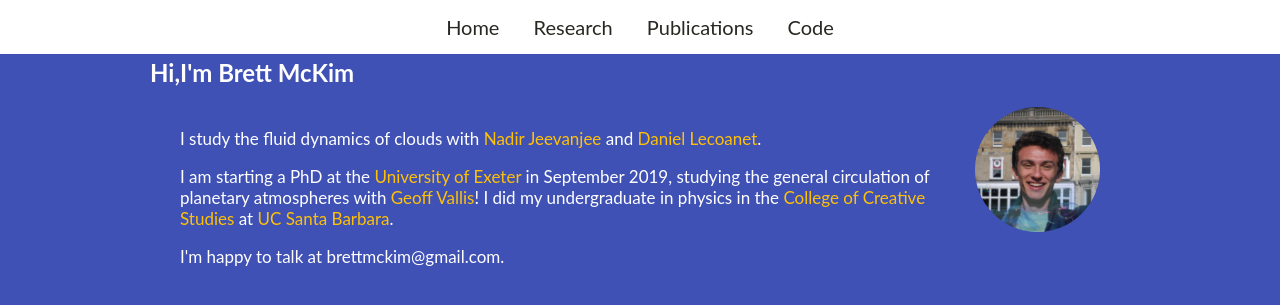
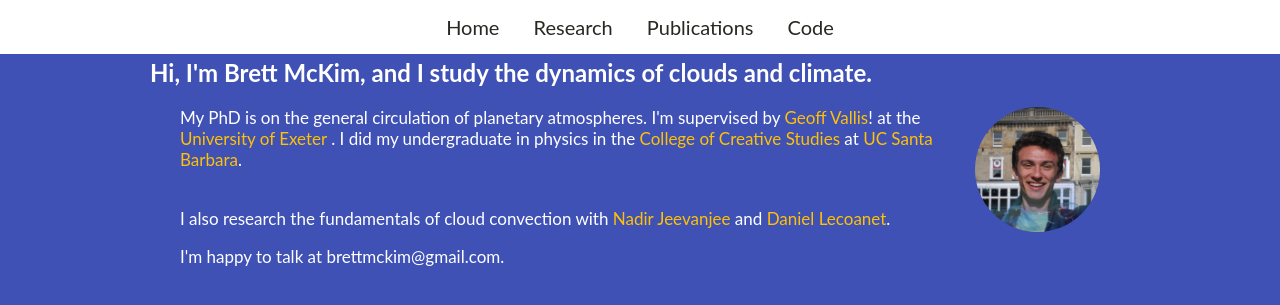
Before and after one commit to mckimb/mckimb.github.io, a Jekyll site: the page built from index.html, in a window 1280 px wide. Shown: the top 305 px of the page. Built offline with Jekyll 4.4.1, drawn with Linux system fonts in a browser that asks for light colours.

Commit message:
Update index.html

```diff
--- a/index.html
+++ b/index.html
@@ -8,13 +8,12 @@ img {
 }
 </style>
 <p><br></p>
-<h2>Hi,I'm Brett McKim</h2>
+<h2>Hi, I'm Brett McKim, and I study the dynamics of clouds and climate.</h2>
 <div class="blurb">
 	<img src="\bubbles_brett_crop.jpeg" alt="Brett Photo" class="wrap" style="width:125px;height:125px;">
-	<p><br>I study the fluid dynamics of clouds with <a href="http://nadirjeevanjee.com/"> Nadir Jeevanjee</a> and <a href="https://www.princeton.edu/~lecoanet/">Daniel Lecoanet</a>. </p>
 
-	<p>I am starting a PhD at the <a href="https://www.exeter.ac.uk/"> University of Exeter </a> in September 2019, studying the general circulation of planetary atmospheres with <a href="http://empslocal.ex.ac.uk/people/staff/gv219/">Geoff Vallis</a>!
+	<p>My PhD is on the general circulation of planetary atmospheres. I'm supervised by <a href="http://empslocal.ex.ac.uk/people/staff/gv219/">Geoff Vallis</a>! at the <a href="https://www.exeter.ac.uk/"> University of Exeter </a>.
 		I did my undergraduate in physics in the <a href="https://ccs.ucsb.edu/">College of Creative Studies</a> at <a href="http://www.physics.ucsb.edu/">UC Santa Barbara</a>. </p>
-
+	<p><br>I also research the fundamentals of cloud convection with <a href="http://nadirjeevanjee.com/"> Nadir Jeevanjee</a> and <a href="https://www.princeton.edu/~lecoanet/">Daniel Lecoanet</a>. </p>
 	<p>I'm happy to talk at brettmckim@gmail.com.</p>
 </div><!-- /.blurb -->
```
